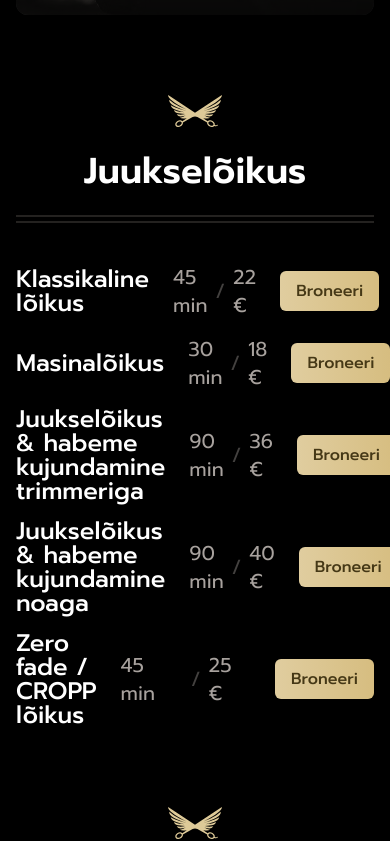
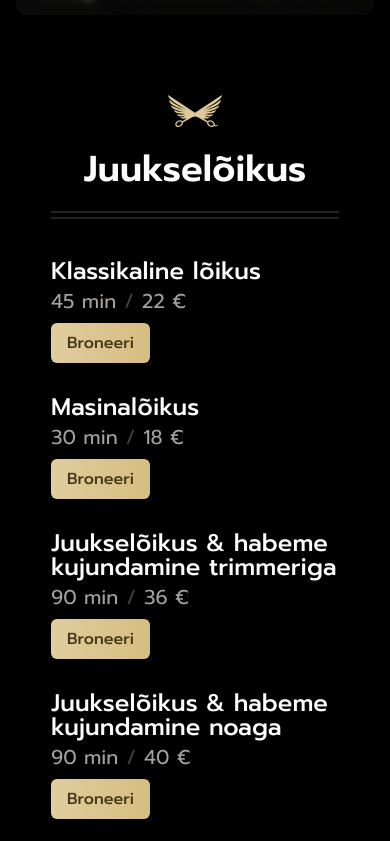
Before and after one commit to kuldar/abarber-next, a Next.js app: page / in a window 390 px wide. Shown: the part 1487-2328 px from the top of the page. Built offline with nearby package versions, Linux system fonts and the light colour scheme.

Commit message:
progress

```diff
--- a/components/Services.jsx
+++ b/components/Services.jsx
@@ -6,13 +6,15 @@ const Divider = () => (
 );
 
 const Service = ({ name, duration, cost, url }) => (
-  <div className="flex items-center">
-    <span className="flex-1 text-2xl font-medium leading-none">{name}</span>
+  <div className="flex flex-col items-start xs:items-center xs:flex-row">
+    <div className="flex flex-col items-start flex-1 sm:items-center sm:flex-row">
+      <span className="flex-1 text-2xl font-medium leading-none">{name}</span>
 
-    <div className="flex items-center mx-6 space-x-2 text-xl text-stone-400 font-base">
-      <span>{duration} min</span>
-      <span className="opacity-40">/</span>
-      <span>{cost} €</span>
+      <div className="flex items-center mx-0 my-2 mt-1 space-x-2 text-xl xs:my-0 sm:mt-0 sm:mx-6 text-stone-400 font-base">
+        <span>{duration} min</span>
+        <span className="opacity-40">/</span>
+        <span>{cost} €</span>
+      </div>
     </div>
 
     <a
@@ -27,7 +29,9 @@ const Service = ({ name, duration, cost, url }) => (
 const ServicesTitle = ({ title }) => (
   <div className="flex flex-col items-center mt-20 space-y-6">
     <SmallLogoMark />
-    <h2 className="text-4xl font-semibold text-white">{title}</h2>
+    <h2 className="text-4xl font-semibold leading-none text-center text-white">
+      {title}
+    </h2>
     <Divider />
   </div>
 );
@@ -89,10 +93,10 @@ const Services = () => {
         </div>
 
         {/* Services List */}
-        <div className="max-w-3xl mx-auto">
+        <div className="max-w-xs px-4 mx-auto xs:max-w-3xl xs:px-0">
           {/* Services Section */}
           <ServicesTitle title="Juukselõikus" />
-          <div className="flex flex-col mt-10 space-y-4 text-white">
+          <div className="flex flex-col mt-10 space-y-8 text-white xs:space-y-4">
             <Service
               name="Klassikaline lõikus"
               duration={45}
@@ -122,7 +126,7 @@ const Services = () => {
 
           {/* Services Section */}
           <ServicesTitle title="Habeme hooldus" />
-          <div className="flex flex-col mt-10 space-y-4 text-white">
+          <div className="flex flex-col mt-10 space-y-8 text-white xs:space-y-4">
             <Service
               name="Habeme modelleerimine trimmeriga"
               duration={45}
@@ -140,7 +144,7 @@ const Services = () => {
 
           {/* Services Section */}
           <ServicesTitle title="Eriteenused" />
-          <div className="flex flex-col mt-10 space-y-4 text-white">
+          <div className="flex flex-col mt-10 space-y-8 text-white xs:space-y-4">
             <Service
               name="Näodepilatsioon (nina + kõrvad)"
               duration={10}
```
